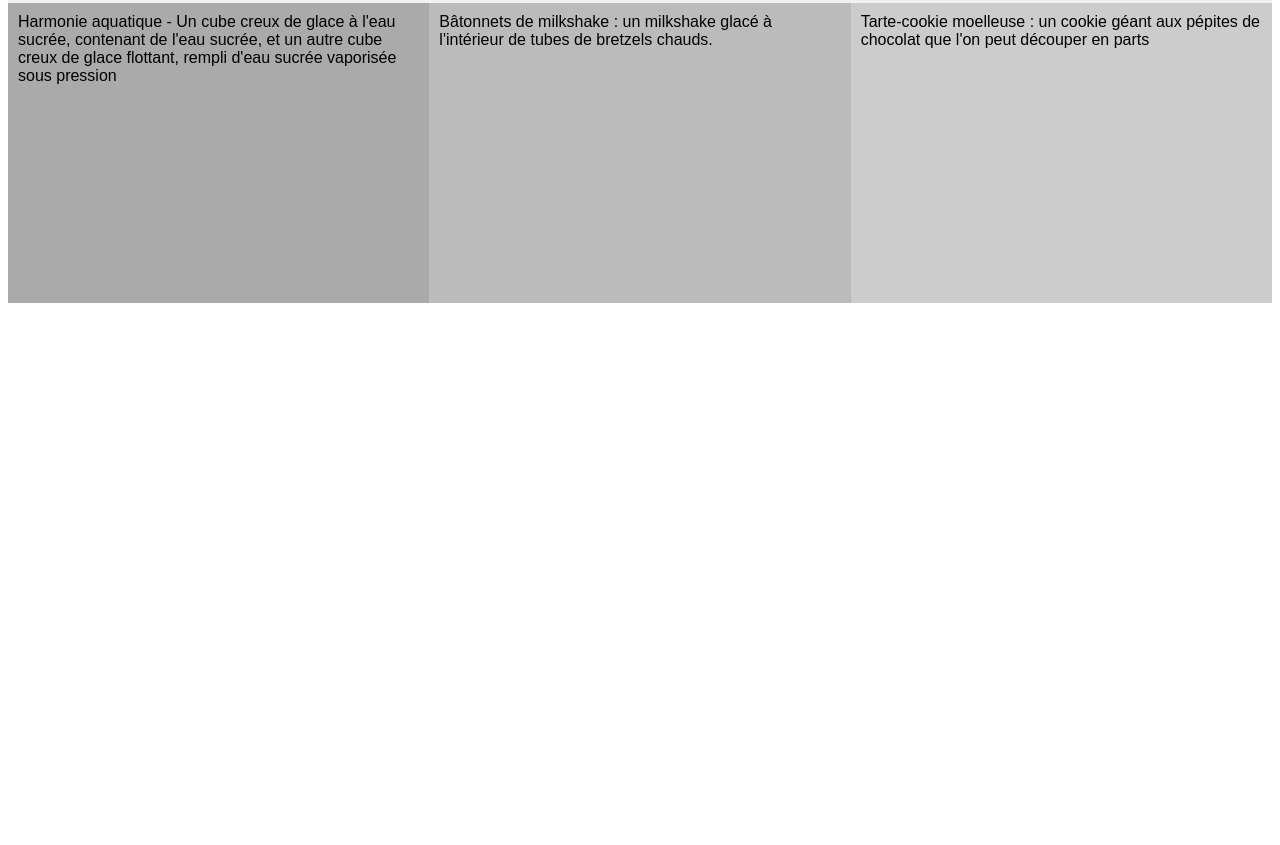
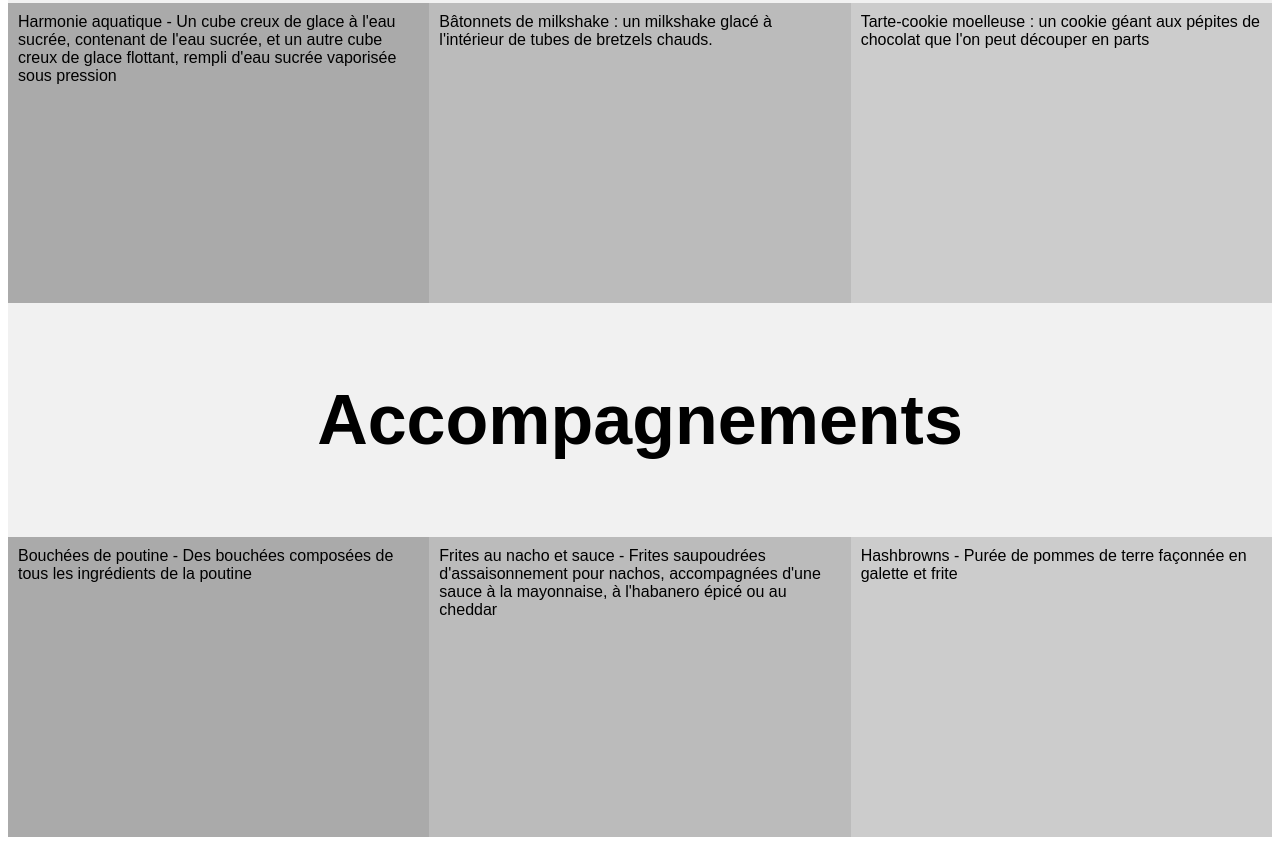
Before and after one commit to Micro-cloudz-school/french-menu-project, a plain HTML site: page index.html in a window 1280 px wide. Shown: the part 1538-2383 px from the top of the page. Before the commit the page ends 1849 px from the top, so only its background shows below. Drawn offline with Linux system fonts and the light colour scheme.

Commit message:
Add sides to menu
was lowkey cooking with the poutine bites

```diff
--- a/index.html
+++ b/index.html
@@ -99,5 +99,17 @@ body {
 </div>
 </div>
 
+  <div class="header">
+  <h1>Accompagnements</h1>
+</div>
+
+<div class="row">
+  <div class="column" style="background-color:#aaa;">Bouchées de poutine - Des bouchées composées de tous les ingrédients de la poutine</div>
+  <div class="column" style="background-color:#bbb;">Frites au nacho et sauce - Frites saupoudrées d'assaisonnement pour nachos, accompagnées d'une sauce à la mayonnaise, à l'habanero épicé ou au cheddar
+</div>
+  <div class="column" style="background-color:#ccc;">Hashbrowns - Purée de pommes de terre façonnée en galette et frite
+</div>
+</div>
+
 </body>
 </html>
```
